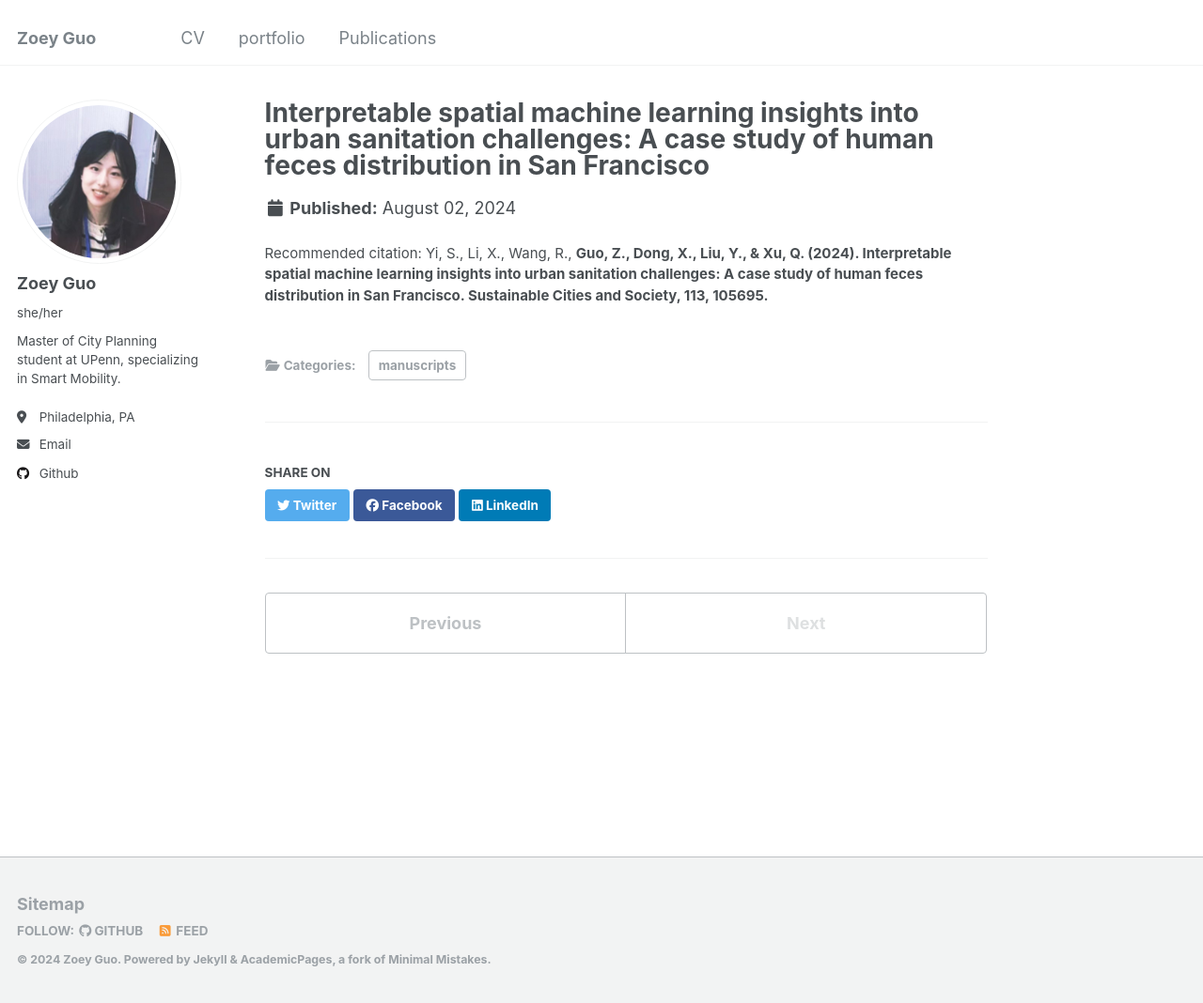
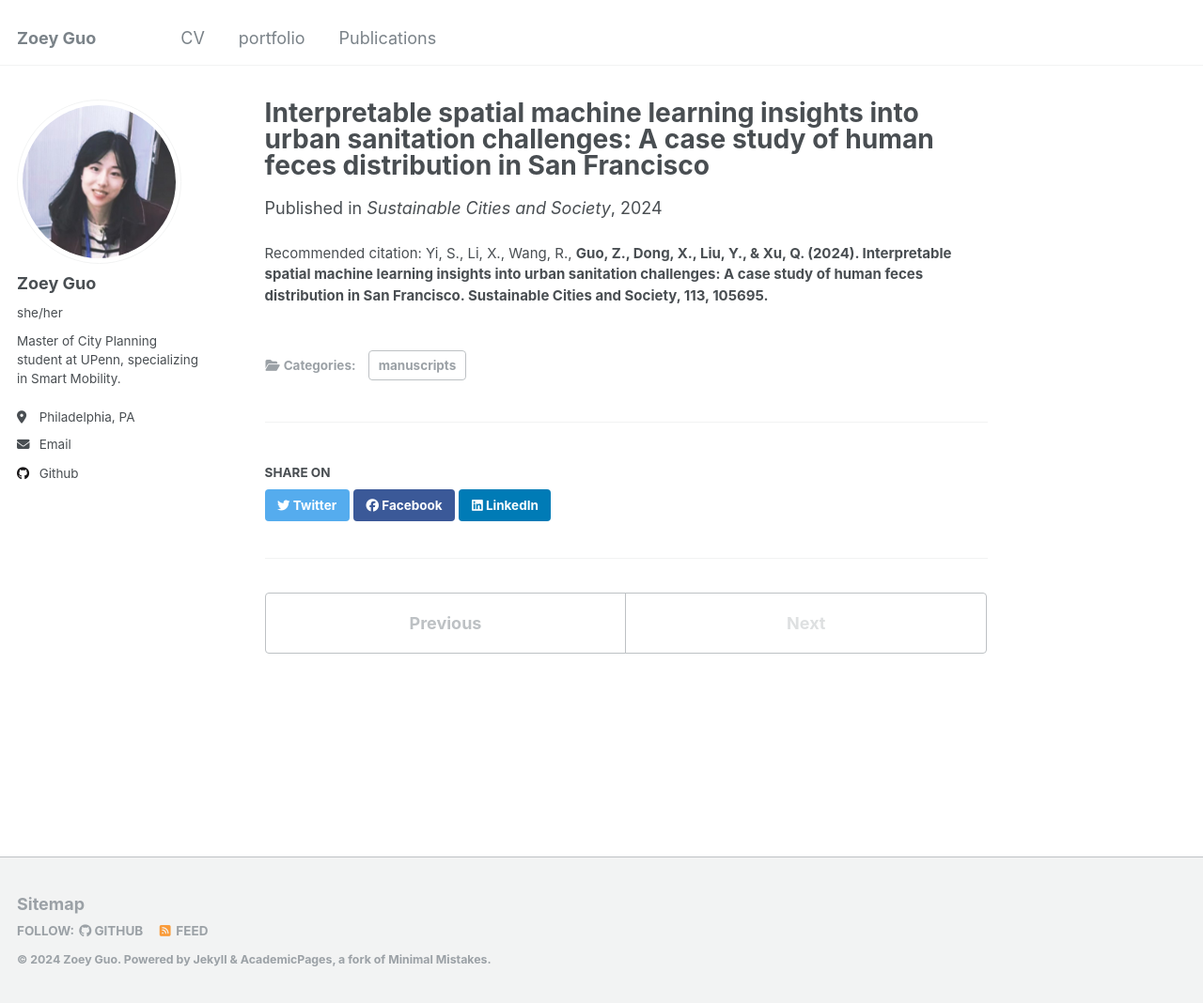
Before and after one commit to ZoeyGuo709/ZoeyGuo709.github.io, a Jekyll site: the page built from _publications/2009-10-01-paper-title-number-1.md, in a window 1280 px wide and 1068 px high. Shown: the whole window at 94% size. Built offline with Jekyll 4.4.1, drawn with Linux system fonts in a browser that asks for light colours.

Commit message:
updated_Journal Name

```diff
--- a/_publications/2009-10-01-paper-title-number-1.md
+++ b/_publications/2009-10-01-paper-title-number-1.md
@@ -5,5 +5,6 @@ category: manuscripts
 permalink: 'https://www.sciencedirect.com/science/article/pii/S2210670724005201?via%3Dihub'
 excerpt: 'TUrban sanitation is critical for public health, with the management of human feces presenting significant challenges in growing urban areas. While prior research has concentrated on the health impacts of fecal contaminants, the spatial distribution and determinants of open defecation in urban contexts have received less attention. To address these gaps, this study proposed an interpretable spatial machine learning framework integrating Geographically Weighted Random Forest (GW-RF) and SHapley Additive exPlanations (SHAP) analysis to reveal the complex spatial heterogeneity and factors influencing feces density in cities, taking San Francisco as a case study. Our findings highlight that homelessness, population density, and building density are critical drivers of feces distribution. Importantly, higher restroom density was linked to increased feces density, underscoring the need for urban planning to focus on improving restroom accessibility rather than merely increasing their number. Additionally, our research suggests that green spaces serve as a mitigating factor, indicating that enhancing urban greenery could be an effective strategy for addressing sanitation challenges. This study not only offers insights into San Francisco’s urban sanitation management but also provides practical implications for urban development strategies globally, advocating for targeted, evidence-based interventions to foster healthier and more sustainable cities.'
 date: 2024-08-02
+venue: 'Sustainable Cities and Society'
 citation: 'Yi, S., Li, X., Wang, R., <b>Guo, Z.<b>, Dong, X., Liu, Y., & Xu, Q. (2024). Interpretable spatial machine learning insights into urban sanitation challenges: A case study of human feces distribution in San Francisco. Sustainable Cities and Society, 113, 105695.'
 ---
```
